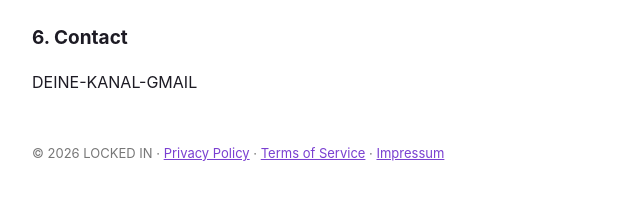
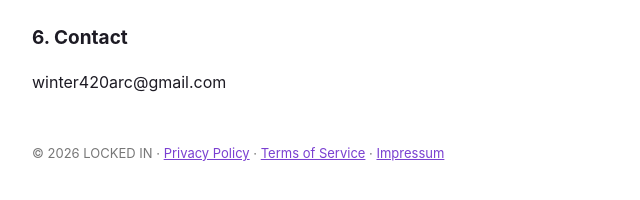
Before and after one commit to lockedinstudio/lockedinstudio.github.io, a plain HTML site: page terms.html in a window 1280 px wide. Shown: the part 806-1006 px from the top of the page, 248-888 px from the left. Drawn offline with Linux system fonts and the light colour scheme.

Commit message:
Update contact email in terms.html

```diff
--- a/terms.html
+++ b/terms.html
@@ -17,5 +17,5 @@ the YouTube API Services Developer Policies and the YouTube Community Guidelines
 <h2>5. No warranty</h2>
 <p>The tool is provided as is, without warranty of any kind.</p>
 <h2>6. Contact</h2>
-<p>DEINE-KANAL-GMAIL</p>
+<p>winter420arc@gmail.com</p>
 <footer>© 2026 LOCKED IN · <a href="privacy-policy.html">Privacy Policy</a> · <a href="terms.html">Terms of Service</a> · <a href="impressum.html">Impressum</a></footer></body></html>
```
